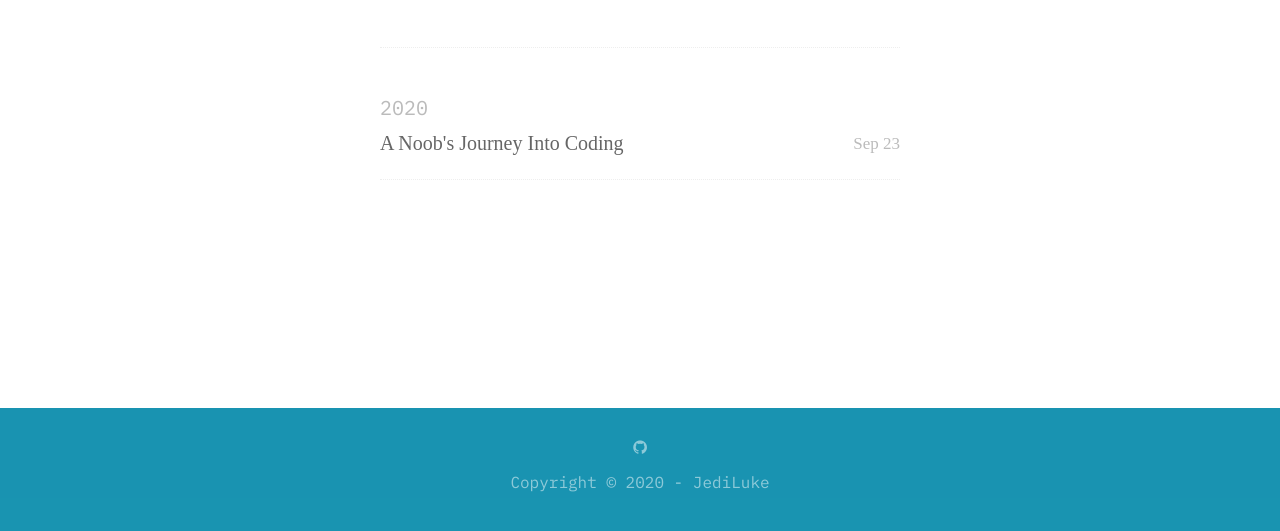
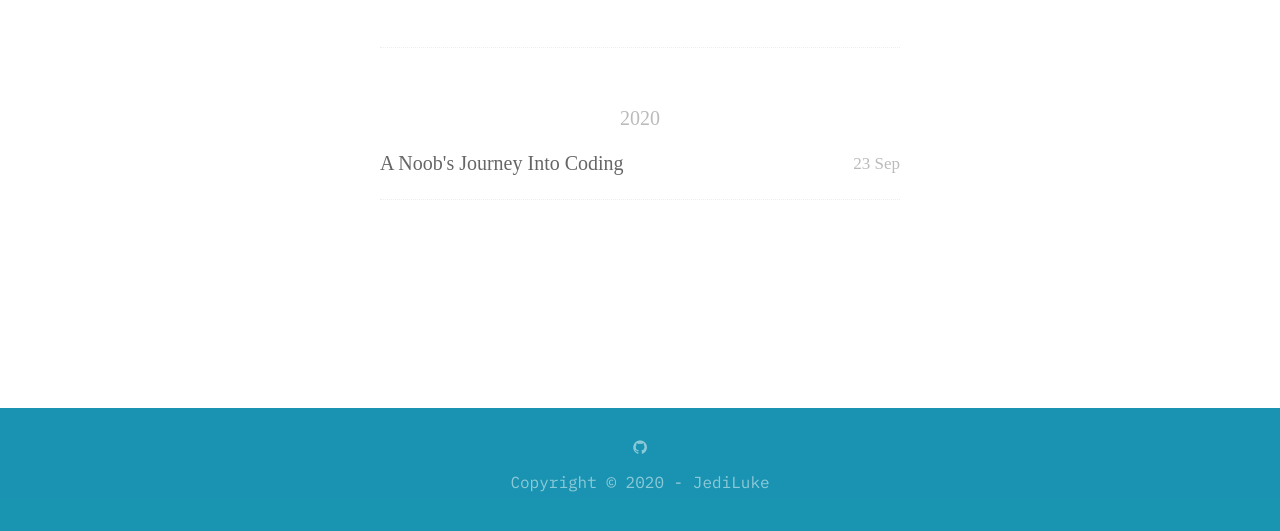
Before and after one commit to JediLuke/jediluke.space, a plain HTML site: page index.html in a window 1280 px wide. Shown: the part 265-796 px from the top of the page. Drawn offline with Linux system fonts and the light colour scheme.

Commit message:
Centered the year on landing page

```diff
--- a/css/styles.css
+++ b/css/styles.css
@@ -171,7 +171,6 @@
       padding: 0px 30px 0px 30px;
   }
 
-
   #list h2 {
       font-family: 'Merriweather', serif;
       font-weight: 300;
@@ -193,7 +192,6 @@
     margin: 0 auto;
       padding: 0px 10px 20px 10px;
   }
-
 
   #post-list li+li {
     padding-top: 20px;
@@ -226,10 +224,11 @@
   #post-list .year {
     margin: 0 auto;
     position: relative;
+    text-align: center;
     font-size: 20px;
-    font-family: "IBM Plex Mono", monospace;
+    font-family: 'Merriweather', serif;
     color: #bbb;
-    padding:5px 0 5px;
+    padding:15px 0 15px;
   }
 
   #list a:hover, #list li:hover .dates, #list li:hover .year{
--- a/index.html
+++ b/index.html
@@ -32,7 +32,7 @@
         <ul id="list">
           <li>
             <aside class="year">2020</aside>
-            <aside class="dates">Sep 23</aside>
+            <aside class="dates">23 Sep</aside>
             <a href="blog/a-noobs-journey-into-coding"
               >A Noob's Journey Into Coding
               <h2></h2
```
